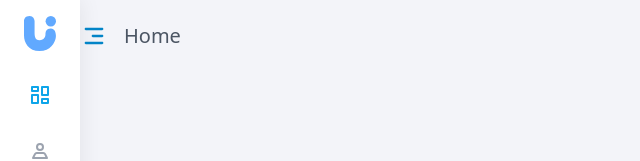
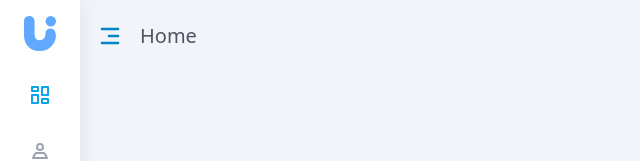
Before and after one commit to umardev500/gclub-ui, a React (Vite) app: page / in a window 1280 px wide. Shown: the top 161 px of the page, without its empty margins (0-640 px from the left). Built offline with nearby package versions, Linux system fonts and the light colour scheme.

Commit message:
set margi to 96px

```diff
--- a/src/assets/scss/header/header.scss
+++ b/src/assets/scss/header/header.scss
@@ -4,6 +4,6 @@
 
 .shown {
   .header {
-    @apply pl-20;
+    @apply pl-24;
   }
 }
```
